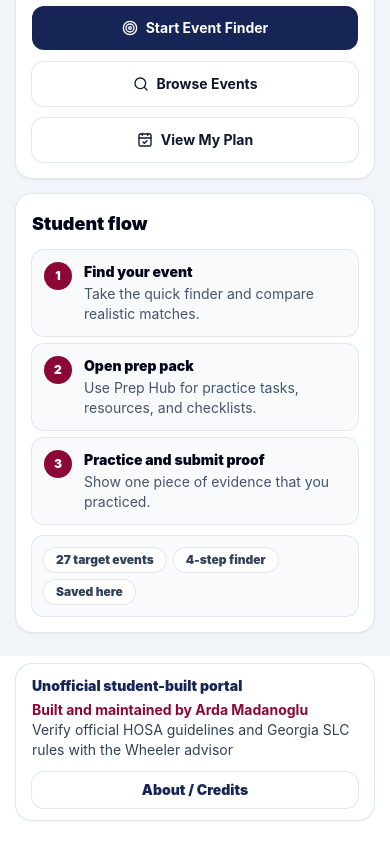
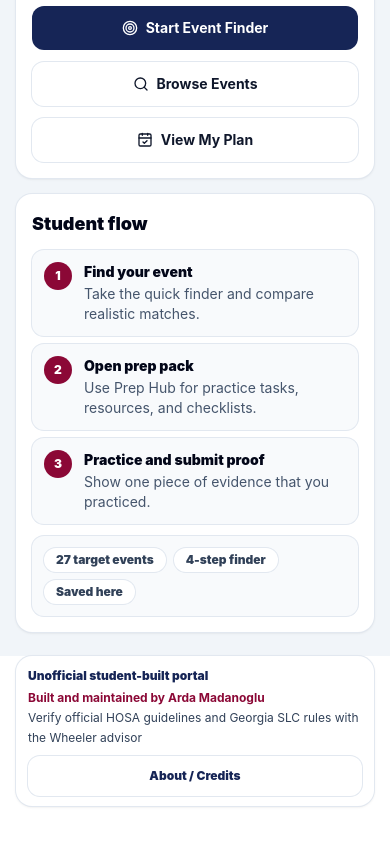
Before and after one commit to gamer20088/wheeler-hosa-command-center, a React (Vite) app: page / in a window 390 px wide. Shown: the part 579-1423 px from the top of the page. After the commit the page ends 1401 px from the top, so only its background shows below. Built offline with nearby package versions, Linux system fonts and the light colour scheme.

Commit message:
Compress mobile portal UX

```diff
--- a/src/SiteFooter.jsx
+++ b/src/SiteFooter.jsx
@@ -58,9 +58,9 @@ export function SiteFooter() {
 
   return (
     <>
-      <footer className="mx-auto w-full max-w-7xl px-4 pb-6 pt-2 sm:px-6">
-        <div className="flex flex-col gap-3 rounded-2xl bg-white px-4 py-3 text-sm text-slate-700 shadow-sm ring-1 ring-slate-200 sm:flex-row sm:items-center sm:justify-between">
-          <div className="space-y-1">
+      <footer className="mx-auto w-full max-w-7xl px-4 pb-4 pt-0 sm:px-6 sm:pb-6 sm:pt-2">
+        <div className="flex flex-col gap-2 rounded-2xl bg-white px-3 py-2.5 text-xs leading-5 text-slate-700 shadow-sm ring-1 ring-slate-200 sm:flex-row sm:items-center sm:justify-between sm:px-4 sm:py-3 sm:text-sm">
+          <div className="space-y-0.5">
             <p className="font-black text-blue-950">{text.footerLabel}</p>
             <p>
               <span className="font-bold text-rose-900">{text.credit}</span>
@@ -71,7 +71,7 @@ export function SiteFooter() {
           <button
             type="button"
             onClick={() => setOpen(true)}
-            className="inline-flex cursor-pointer items-center justify-center rounded-xl bg-white px-3 py-2 text-sm font-black text-blue-950 ring-1 ring-slate-200 transition hover:bg-blue-50 hover:ring-blue-300 focus:outline-none focus:ring-2 focus:ring-blue-300"
+            className="inline-flex min-h-10 cursor-pointer items-center justify-center rounded-xl bg-white px-3 py-2 text-xs font-black text-blue-950 ring-1 ring-slate-200 transition hover:bg-blue-50 hover:ring-blue-300 focus:outline-none focus:ring-2 focus:ring-blue-300 sm:text-sm"
           >
             {text.about}
           </button>
@@ -80,7 +80,7 @@ export function SiteFooter() {
 
       {open ? (
         <div
-          className="fixed inset-0 z-[70] flex items-center justify-center bg-slate-950/55 p-4"
+          className="fixed inset-0 z-[70] flex items-center justify-center bg-slate-950/55 p-3 sm:p-4"
           onMouseDown={(event) => {
             if (event.target === event.currentTarget) setOpen(false)
           }}
@@ -89,12 +89,12 @@ export function SiteFooter() {
             role="dialog"
             aria-modal="true"
             aria-labelledby="site-footer-modal-title"
-            className="max-h-[90vh] w-full max-w-2xl overflow-y-auto rounded-2xl bg-white p-5 text-slate-700 shadow-2xl ring-1 ring-slate-200"
+            className="max-h-[92vh] w-full max-w-2xl overflow-y-auto rounded-2xl bg-white p-4 text-slate-700 shadow-2xl ring-1 ring-slate-200 sm:p-5"
           >
             <div className="flex items-start justify-between gap-4">
               <div>
                 <p className="text-xs font-black uppercase tracking-wide text-rose-900">{text.footerLabel}</p>
-                <h2 id="site-footer-modal-title" className="mt-1 text-2xl font-black text-blue-950">
+                <h2 id="site-footer-modal-title" className="mt-1 text-xl font-black text-blue-950 sm:text-2xl">
                   {text.title}
                 </h2>
               </div>
@@ -108,7 +108,7 @@ export function SiteFooter() {
               </button>
             </div>
 
-            <div className="mt-4 space-y-4 text-sm leading-6">
+            <div className="mt-4 space-y-3 text-sm leading-5 sm:space-y-4 sm:leading-6">
               <p>{text.body}</p>
               <p className="font-bold text-blue-950">{text.creditLine}</p>
               <div className="rounded-xl border-l-4 border-rose-800 bg-blue-50 p-3">
@@ -120,7 +120,7 @@ export function SiteFooter() {
               <p className="text-xs font-bold uppercase tracking-wide text-slate-500">{text.version}</p>
             </div>
 
-            <div className="mt-5 flex flex-col gap-2 sm:flex-row sm:justify-end">
+            <div className="mt-4 flex flex-col gap-2 sm:mt-5 sm:flex-row sm:justify-end">
               <button
                 type="button"
                 onClick={() => setOpen(false)}
```
